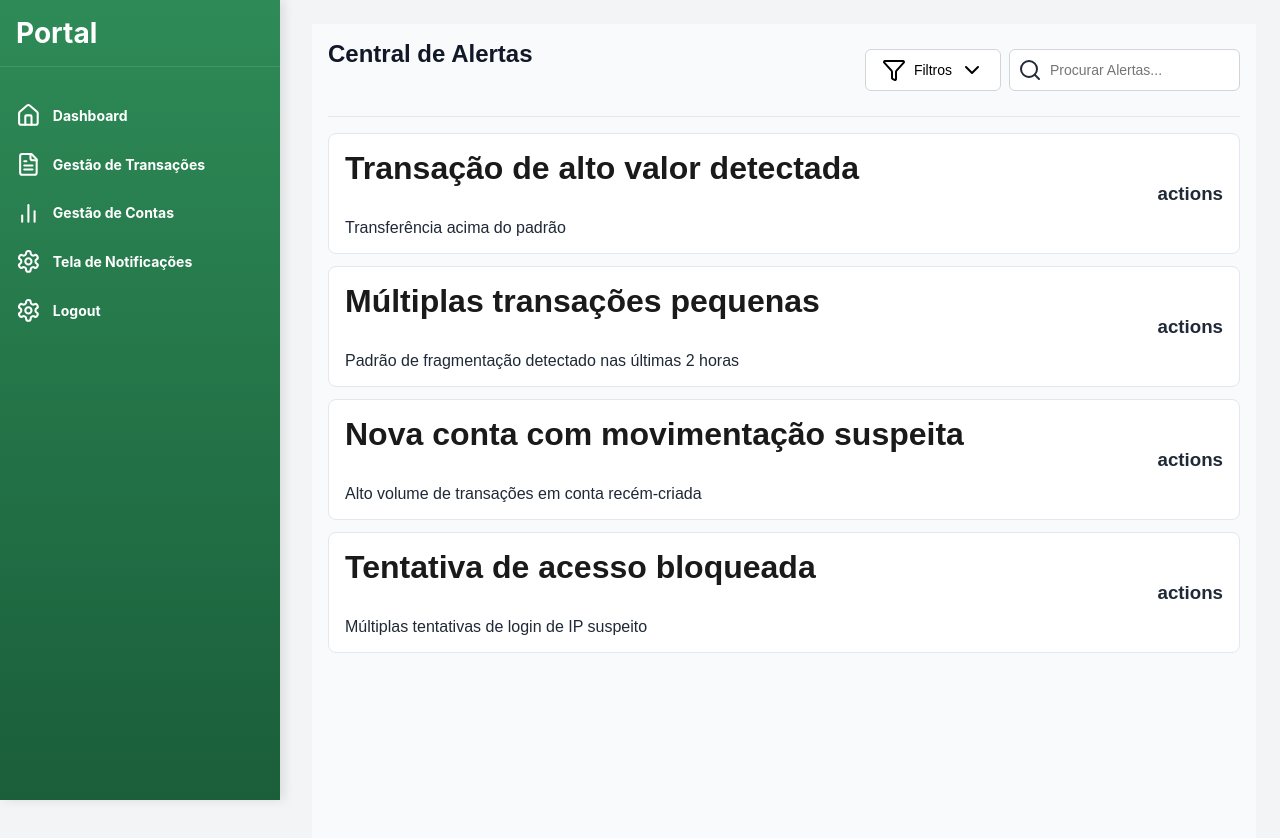
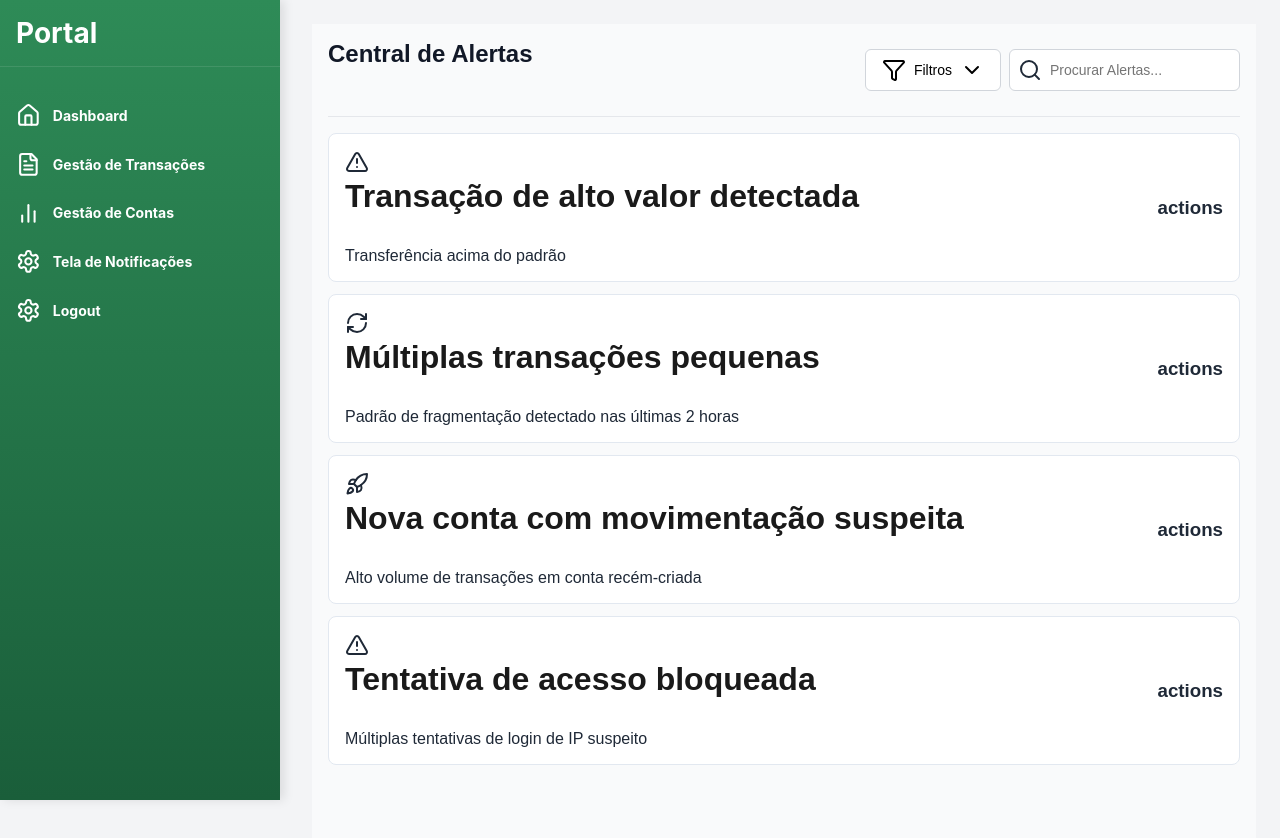
Before and after one commit to RusthenRonald2006/Portal-de-analise-em-anomalias-transacionais, a React (Create React App) app in the folder detec-anomalias/: page /notificacoes in a window 1280 px wide. Shown: the top 838 px of the page. Built offline with nearby package versions, Linux system fonts and the light colour scheme; the HTML template or start-up script is replaced by a standard one.

Commit message:
renderizando icones

```diff
--- a/detec-anomalias/src/components/Pages/Notificacoes.js
+++ b/detec-anomalias/src/components/Pages/Notificacoes.js
@@ -64,6 +64,8 @@ function Notificacoes(){
                 return <RefreshCw className="icon_pattern" />;
             case 'account':
                 return <Rocket className="icon-account" />;
+            default :
+                return null
         }
     }
 
@@ -113,7 +115,7 @@ function Notificacoes(){
                                     <div className={styles.alert_row}>
                                         <div className={styles.alert_info}>
                                             <div>
-                                                {/*icone*/}
+                                                {getTypeIcon(alert.type)}
                                             </div>
                                             <div className={styles.alert_text}>
                                                 <h1>{alert.title}</h1>
```
